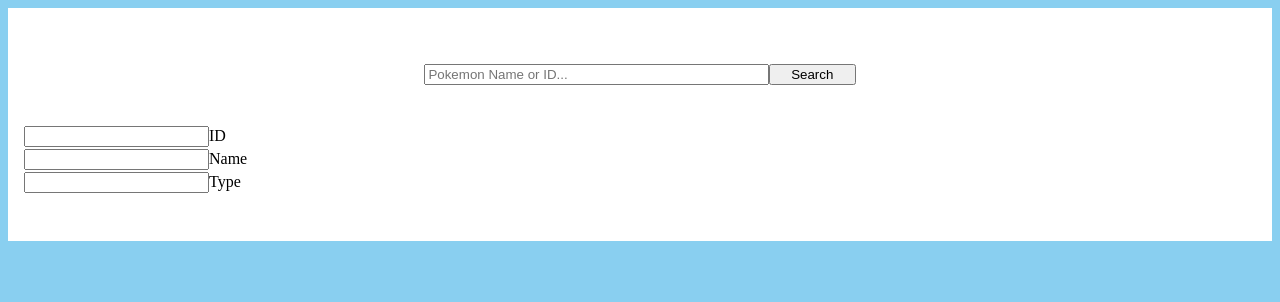
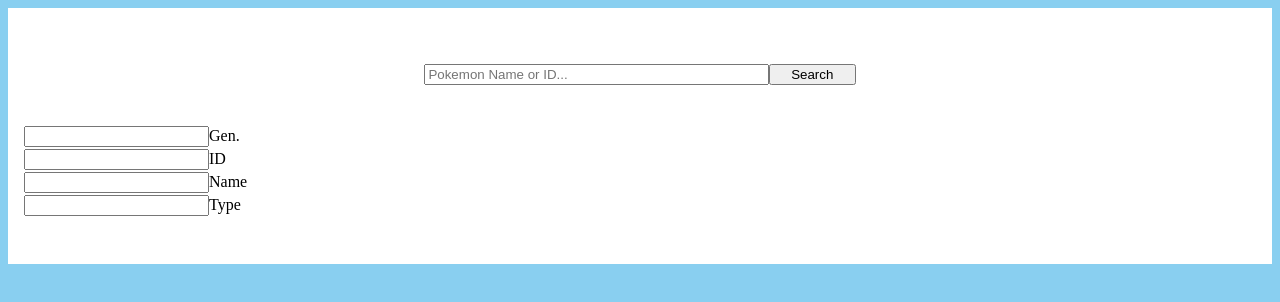
Before and after one commit to joemas08/pokemon-react-project, a React (Vite) app: page / in a window 1280 px wide. Shown: the top 302 px of the page. Built offline with nearby package versions, Linux system fonts and the light colour scheme.

Commit message:
add generation to displayed data

```diff
--- a/src/AttributeList.tsx
+++ b/src/AttributeList.tsx
@@ -2,6 +2,7 @@
   name: string
   id: string
   type: string
+  generation: string
   description: string
   image: string
 }
@@ -10,6 +11,15 @@
   return (
     <div className='attributeList'>
       <img src={props.image}></img>
+      <div className='attribute'>
+        <input
+          type='text'
+          id='generation'
+          readOnly={true}
+          placeholder={props.generation}
+        />
+        <label htmlFor='Type'>Gen.</label>
+      </div>
       <div className='attribute'>
         <input type='text' id='ID' readOnly={true} placeholder={props.id} />
         <label htmlFor='ID'>ID</label>
--- a/src/PokemonPage.tsx
+++ b/src/PokemonPage.tsx
@@ -9,6 +9,7 @@
   const [pokemonName, setPokemonName] = useState<string>('')
   const [pokemonID, setPokemonID] = useState<string>('')
   const [pokemonDescription, setPokemonDescription] = useState<string>('')
+  const [pokemonGeneration, setPokemonGeneration] = useState<string>('')
   const [pokemonType, setPokemonType] = useState<string>('')
   const [pokemonImage, setPokemonImage] = useState<string>('')
   const [pokemonColor, setPokemonColor] = useState<string>('')
@@ -23,9 +24,13 @@
       setPokemonImage(pokemon.data.sprites.front_default)
     })
 
+    const generationURL = `https://pokeapi.co/api/v2/ability/${pokemon}/`
+    await Axios.get(generationURL).then((pokemon) => {
+      setPokemonGeneration(pokemon.data.generation.name)
+    })
+
     const descriptionURL = `https://pokeapi.co/api/v2/pokemon-species/${pokemon}/`
     await Axios.get(descriptionURL).then((pokemon) => {
-      console.log(pokemon)
       setPokemonDescription(pokemon.data.flavor_text_entries[2].flavor_text)
       setPokemonColor(pokemon.data.color.name)
     })
@@ -53,6 +58,7 @@
           name={pokemonName}
           id={pokemonID}
           type={pokemonType}
+          generation={pokemonGeneration}
           description={pokemonDescription}
           image={pokemonImage}
         />
```
